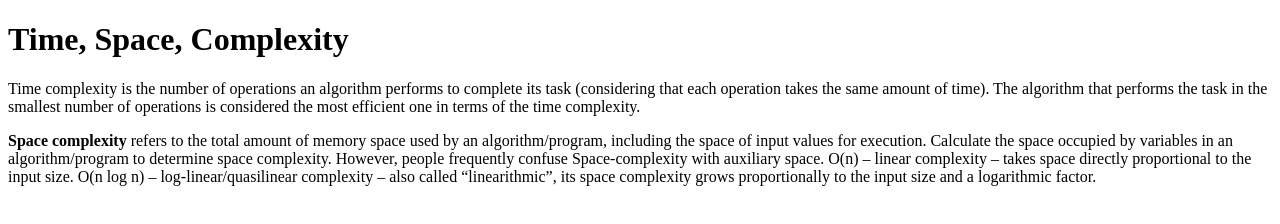
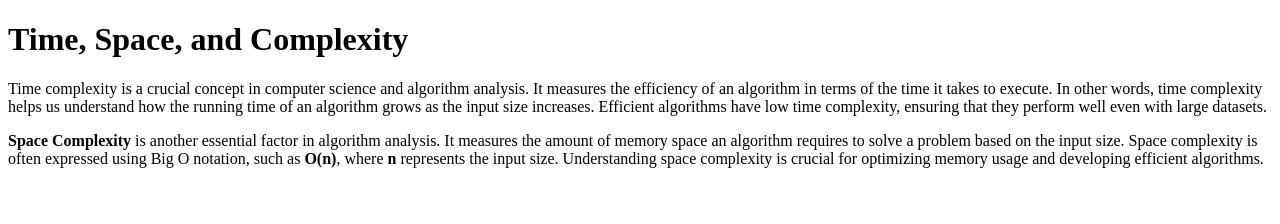
Before and after one commit to acciojob/time-and-space-complexity-lal15aditi, a website: page main.html in a window 1280 px wide. Drawn offline with Linux system fonts and the light colour scheme.

Commit message:
created a submission

```diff
--- a/main.html
+++ b/main.html
@@ -8,7 +8,7 @@
 
 <body>
 	<!-- the entire body must be written by student -->
-
+<!--
     <h1>Time, Space, Complexity</h1>
 
     <p>Time complexity is the number of operations an algorithm performs to complete its task (considering that each operation takes the same amount of time). The algorithm that performs the task in the smallest number of operations is considered the most efficient one in terms of the time complexity.</p>
@@ -17,7 +17,16 @@
         <b>Space complexity</b> refers to the total amount of memory space used by an algorithm/program, including the space of input values for execution. Calculate the space occupied by variables in an algorithm/program to determine space complexity. However, people frequently confuse Space-complexity with auxiliary space.
 
         O(n) – linear complexity – takes space directly proportional to the input size. O(n log n) – log-linear/quasilinear complexity – also called “linearithmic”, its space complexity grows proportionally to the input size and a logarithmic factor.</p>
+ -->
+	<h1>Time, Space, and Complexity</h1>
 
+    <p>
+        Time complexity is a crucial concept in computer science and algorithm analysis. It measures the efficiency of an algorithm in terms of the time it takes to execute. In other words, time complexity helps us understand how the running time of an algorithm grows as the input size increases. Efficient algorithms have low time complexity, ensuring that they perform well even with large datasets.
+    </p>
+
+    <p>
+        <b>Space Complexity</b> is another essential factor in algorithm analysis. It measures the amount of memory space an algorithm requires to solve a problem based on the input size. Space complexity is often expressed using Big O notation, such as <b>O(n)</b>, where <b>n</b> represents the input size. Understanding space complexity is crucial for optimizing memory usage and developing efficient algorithms.
+    </p>
     <script type="text/javascript" src="./script.js">
 	</script>
 
```
